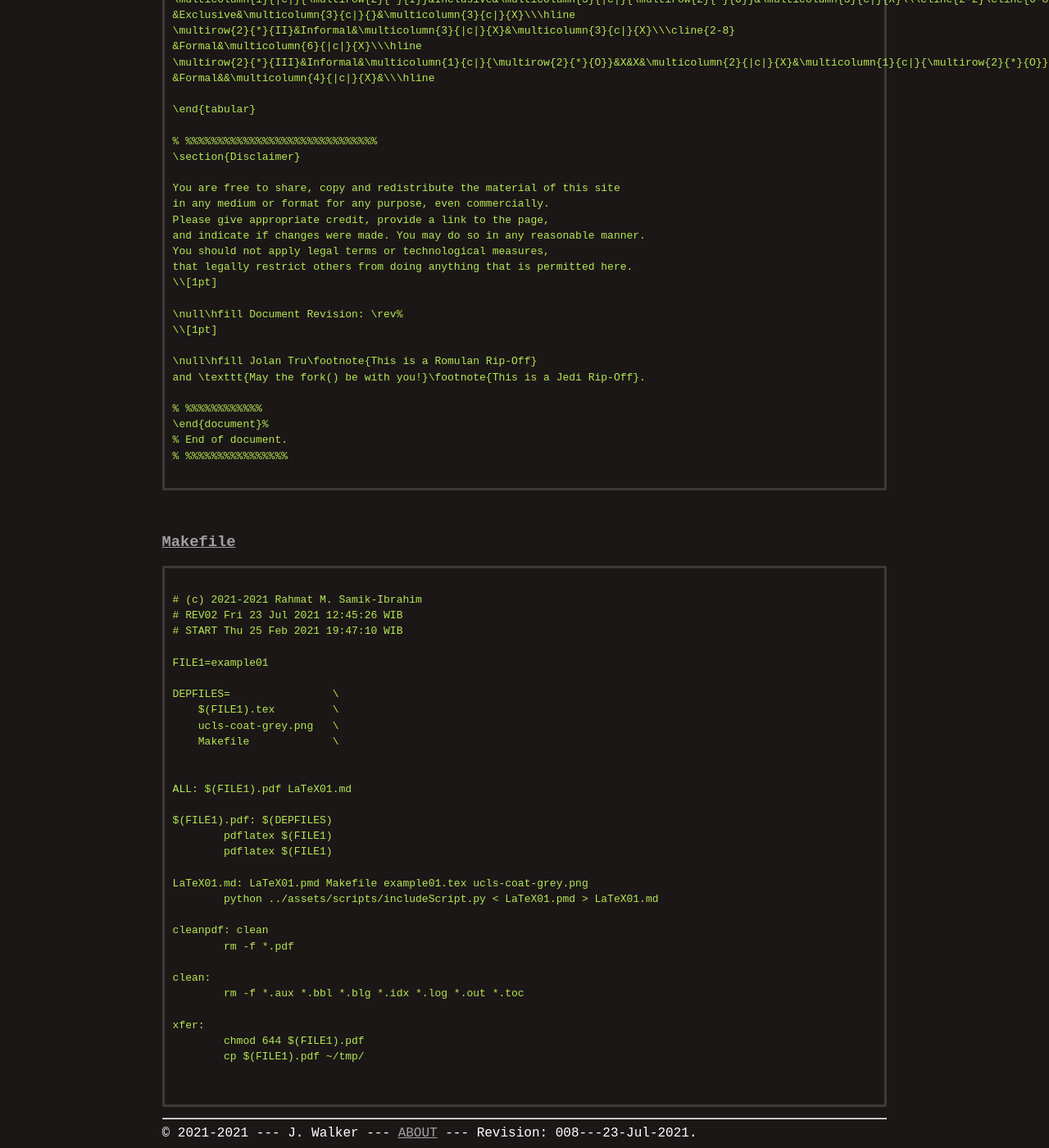
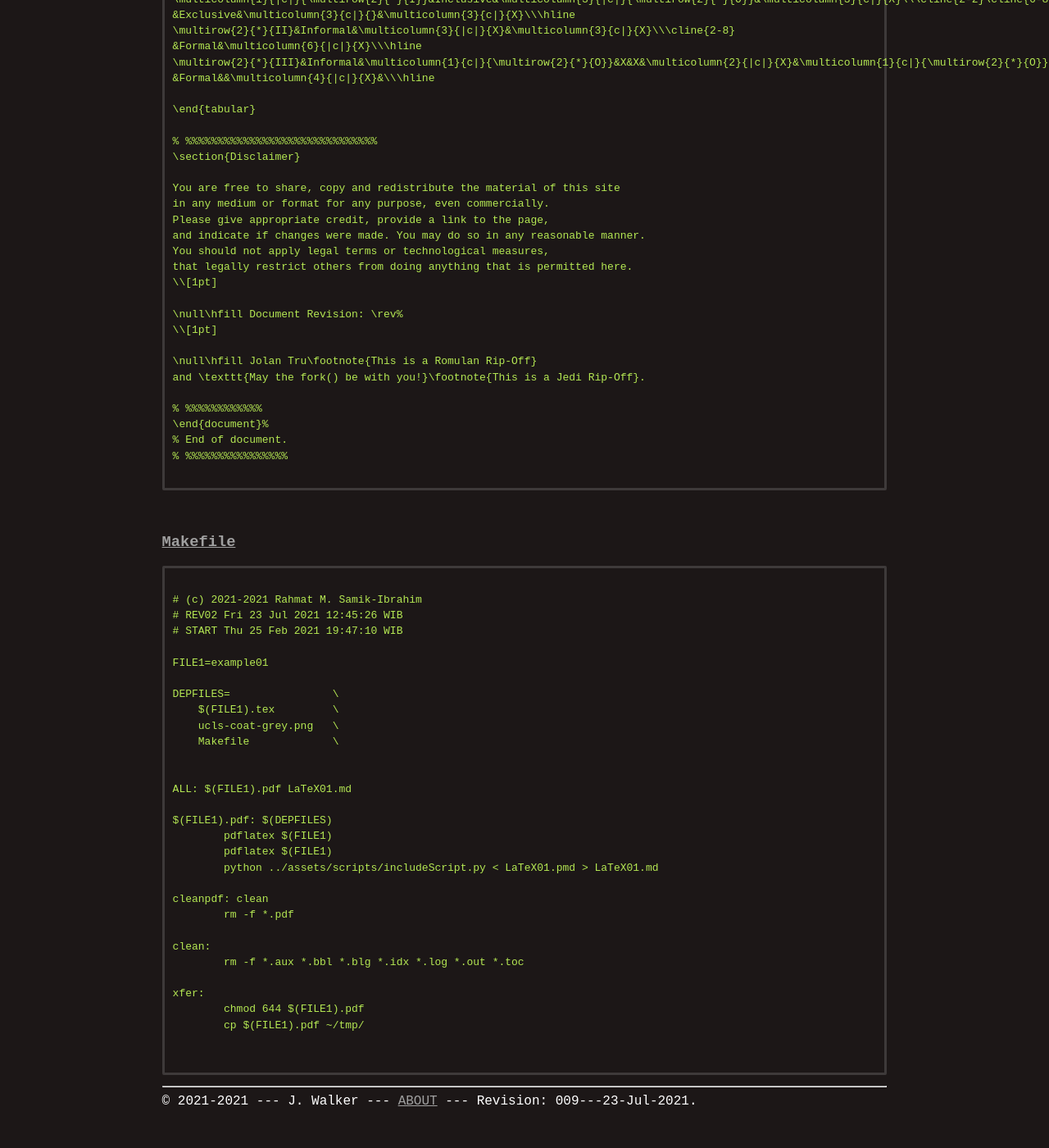
Before and after one commit to Belajar-Latex/latex, a Jekyll site: the page built from LaTeX01/LaTeX01.md, in a window 1280 px wide and 1400 px high, scrolled down 3662 px. Shown: the whole window at 82% size. Built offline with Jekyll 4.4.1, drawn with Linux system fonts in a browser that asks for light colours; after the commit the page ends 5023 px from its top, so only the background shows below that.

Commit message:
modified:   tarballs/LaTeX01.tar.bz2 modified:   tarballs/LaTeX02.tar.bz2 modified:   tarballs/LaTeX03.tar.bz2 modified:   tarballs/LaTeX04.tar.bz2

```diff
--- a/LaTeX01/LaTeX01.md
+++ b/LaTeX01/LaTeX01.md
@@ -236,8 +236,6 @@ ALL: $(FILE1).pdf LaTeX01.md
 $(FILE1).pdf: $(DEPFILES)
 	pdflatex $(FILE1)
 	pdflatex $(FILE1)
-
-LaTeX01.md: LaTeX01.pmd Makefile example01.tex ucls-coat-grey.png
 	python ../assets/scripts/includeScript.py < LaTeX01.pmd > LaTeX01.md
 
 cleanpdf: clean
--- a/_config.yml
+++ b/_config.yml
@@ -1,5 +1,5 @@
 title:       "LaTeX"
-version:     "008---23-Jul-2021"
+version:     "009---23-Jul-2021"
 copyright:   "2021-2021"
 description: >-
   This is a
```
Also changed, not shown: LaTeX02/LaTeX02.md (+1 -2 lines), LaTeX03/LaTeX03.md (+0 -2 lines), 13 other files.
